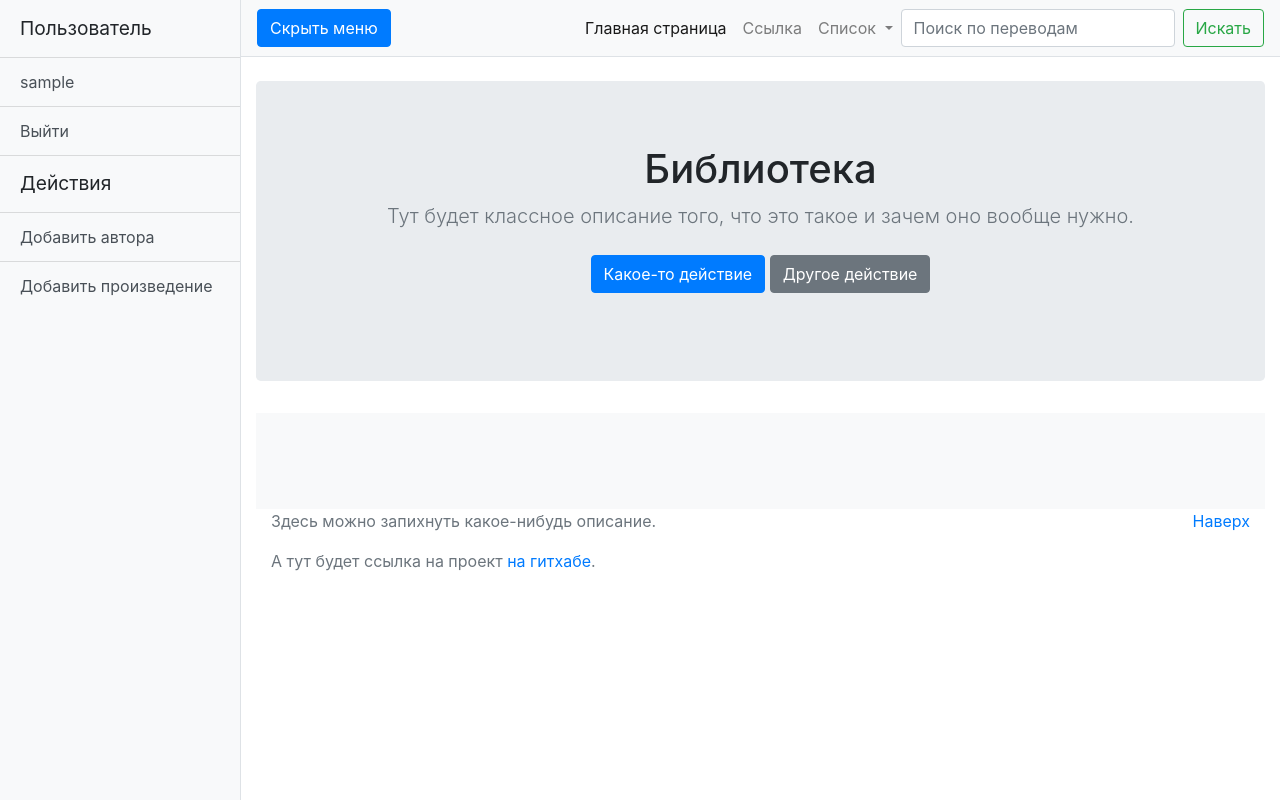
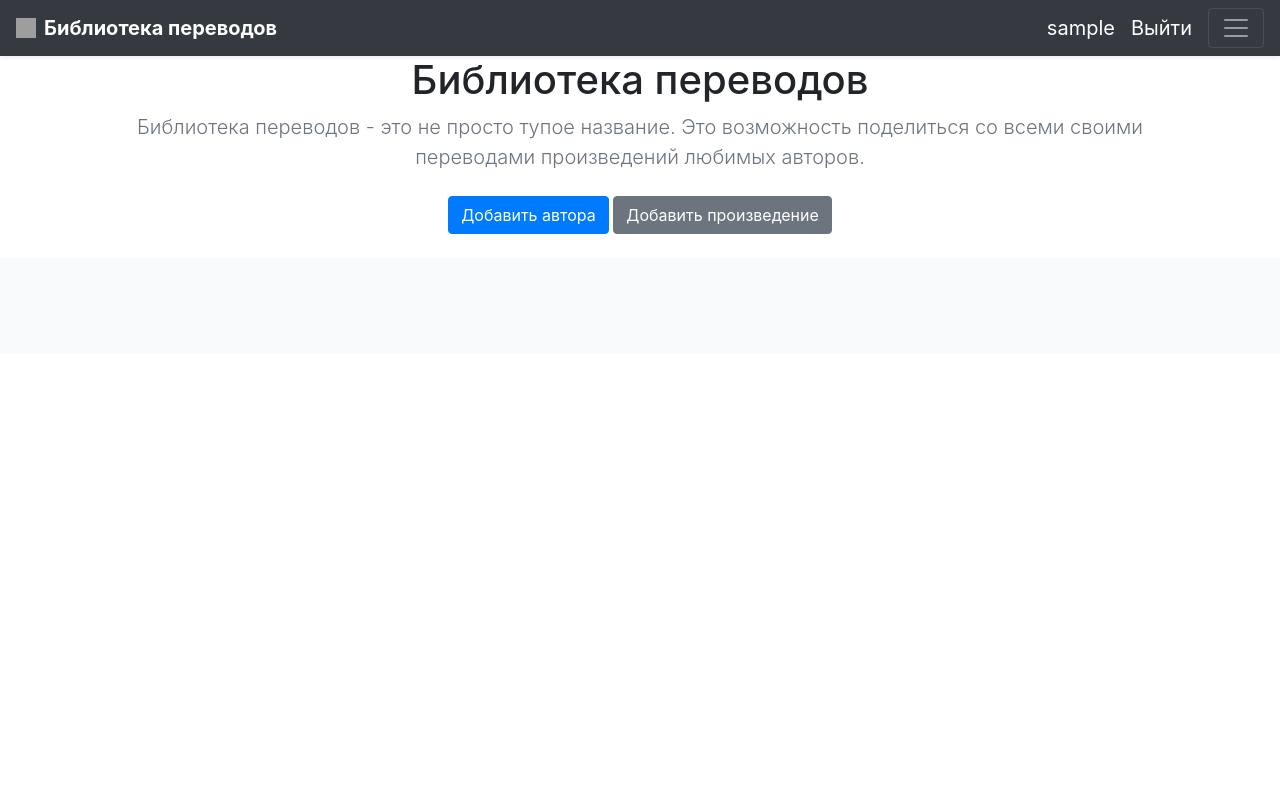
Before and after one commit to vnkrtv/web-library, a Django app: page / in a window 1280 px wide. Run offline with Django 3.2, Linux system fonts and the light colour scheme; the visitor is signed in with stand-in values (Sample User, id 1); data that the repository does not hold is empty; some libraries are stand-ins or nearby versions; grey boxes are pictures that could not be loaded.

Commit message:
Change app style
Rewrite base.html and other pages

```diff
--- a/library/main/models.py
+++ b/library/main/models.py
@@ -15,6 +15,9 @@ class Author(models.Model):
 
     def __repr__(self):
         return f'<Author: {self.name}>'
+
+    def __str__(self):
+        return self.name
 
     @staticmethod
     def get_names() -> list:
--- a/library/main/views.py
+++ b/library/main/views.py
@@ -86,10 +86,10 @@ def add_composition(request):
 @unauthenticated_user
 def show_compositions(request, author_id):
     info = {
-        'title': f'Произведения {Author.objects.get(id=author_id)} | Библиотека',
-        'info': author_id
+        'title': f'{Author.objects.get(id=author_id)} | Библиотека',
+        'compositions': Composition.get_by_author(author_id),
+        'author': Author.objects.get(id=author_id)
     }
-
     return render(request, 'main/show_compositions.html', info)
 
 
--- a/library/templates/main/base.html
+++ b/library/templates/main/base.html
@@ -29,85 +29,60 @@
   </head>
 
 <body>
-
-  <div class="d-flex" id="wrapper">
-
-    <!-- Sidebar -->
-    <div class="bg-light border-right" id="sidebar-wrapper">
-      <div class="sidebar-heading">Пользователь</div>
-      <div class="list-group list-group-flush">
-        <a href="#" class="list-group-item list-group-item-action bg-light">{{ user.username }}</a>
-        <a href="{% url 'main:login_page' %}" class="list-group-item list-group-item-action bg-light">Выйти</a>
-      </div>
-      <div class="sidebar-heading">Действия</div>
-      <div class="list-group list-group-flush">
-        <a href="{% url 'main:add_author' %}" class="list-group-item list-group-item-action bg-light">Добавить автора</a>
-        <a href="{% url 'main:add_composition' %}" class="list-group-item list-group-item-action bg-light">Добавить произведение</a>
-      </div>
-    </div>
-    <!-- /#sidebar-wrapper -->
-
-    <!-- Page Content -->
-    <div id="page-content-wrapper">
-
-      <nav class="navbar navbar-expand-lg navbar-light bg-light border-bottom">
-        <button class="btn btn-primary" id="menu-toggle">Скрыть меню</button>
-
-        <button class="navbar-toggler" type="button" data-toggle="collapse" data-target="#navbarSupportedContent" aria-controls="navbarSupportedContent" aria-expanded="false" aria-label="Toggle navigation">
-          <span class="navbar-toggler-icon"></span>
-        </button>
-
-        <div class="collapse navbar-collapse" id="navbarSupportedContent">
-          <ul class="navbar-nav ml-auto mt-2 mt-lg-0">
-            <li class="nav-item active">
-              <a class="nav-link" href="{% url 'main:index' %}">Главная страница <span class="sr-only">(current)</span></a>
-            </li>
-            <li class="nav-item">
-              <a class="nav-link" href="#">Ссылка</a>
-            </li>
-            <li class="nav-item dropdown">
-              <a class="nav-link dropdown-toggle" href="#" id="navbarDropdown" role="button" data-toggle="dropdown" aria-haspopup="true" aria-expanded="false">
-                Список
-              </a>
-              <div class="dropdown-menu dropdown-menu-right" aria-labelledby="navbarDropdown">
-                <a class="dropdown-item" href="#">Action</a>
-                <a class="dropdown-item" href="#">Another action</a>
-                <div class="dropdown-divider"></div>
-                <a class="dropdown-item" href="#">Something else here</a>
-              </div>
-            </li>
-          </ul>
+  <header>
+    <div class="collapse bg-dark" id="navbarHeader">
+      <div class="container">
+          <div class="row">
+            <div class="col-sm-8 col-md-7 py-4">
+              <h4 class="text-white">Поиск по всей библиотеке</h4>
+              <p class="text-muted">Поиск осуществляется по всем авторам и произведения, которые содержатся в базе библиотеки.</p>
+            </div>
+            <div class="col-sm-4 offset-md-1 py-4">
+              <form class="form-inline my-2 my-lg-0">
+                <input class="form-control mr-sm-2" type="text" placeholder="Поиск по переводам" aria-label="Search">
+                <button class="btn btn-outline-success my-2 my-sm-0" type="submit">Искать</button>
+              </form>
+            </div>
+          </div>
         </div>
-        <form class="form-inline my-2 my-lg-0">
-          <input class="form-control mr-sm-2" type="text" placeholder="Поиск по переводам" aria-label="Search">
-          <button class="btn btn-outline-success my-2 my-sm-0" type="submit">Искать</button>
-        </form>
-      </nav>
-
-      <div class="container-fluid">
-        <br>
-        {% block content %}
-        {% endblock content %}
       </div>
 
-    </div>
+      <div class="navbar navbar-dark bg-dark shadow-sm">
+        <div class="d-flex justify-content-between">
+          <a href="{% url 'main:index' %}" class="navbar-brand d-flex align-items-center">
+            <img src="/media/logo.png" width="20" height="20" class="mr-2">
+            <strong>Библиотека переводов</strong>
+          </a>
+        </div>
+        <div class="d-flex justify-content-between">
+          <a href="" class="navbar-brand d-flex align-items-center">{{ user.username }}</a>
+          <a href="{% url 'main:login_page' %}" class="navbar-brand d-flex align-items-center">Выйти</a>
+          <button class="navbar-toggler" type="button" data-toggle="collapse" data-target="#navbarHeader" aria-controls="navbarHeader" aria-expanded="false" aria-label="Toggle navigation">
+            <span class="navbar-toggler-icon"></span>
+          </button>
+        </div>
+      </div>
+    </header>
 
-    <!-- /#page-content-wrapper -->
+    <main role="main">
+    {% block content %}
+    {% endblock content %}
+    </main>
 
-  </div>
-  <!-- /#wrapper -->
+    <!--footer class="text-muted">
+      <div class="container">
+        <p class="float-right">
+          <a href="#">Наверх</a>
+        </p>
+        <p>Еще одно описание.<br>
+        И ссылка на проект <a href="https://github.com/LeadNess/web-library">на гитхабе</a>.</p>
+      </div>
+    </footer-->
 
   <!-- Bootstrap core JavaScript -->
   <script src="{% static 'vendor/jquery/jquery.min.js' %}"></script>
   <script src="{% static 'js/bootstrap.bundle.min.js' %}"></script>
 
-  <!-- Menu Toggle Script -->
-  <script>
-    $("#menu-toggle").click(function(e) {
-      e.preventDefault();
-      $("#wrapper").toggleClass("toggled");
-    });
-  </script>
 
 </body>
 
--- a/library/templates/main/main.html
+++ b/library/templates/main/main.html
@@ -1,13 +1,13 @@
 {% extends "main/base.html" %}
 
 {% block content %}
- 	<section class="jumbotron text-center">
+ 	<section class="text-center">
     <div class="container">
-          <h1 class="jumbotron-heading">Библиотека</h1>
-          <p class="lead text-muted">Тут будет классное описание того, что это такое и зачем оно вообще нужно.</p>
+      <h1 class="jumbotron-heading">Библиотека переводов</h1>
+      <p class="lead text-muted">Библиотека переводов - это не просто тупое название. Это возможность поделиться со всеми своими переводами произведений любимых авторов.</p>
       <p>
-            <a href="#" class="btn btn-primary my-2">Какое-то действие</a>
-            <a href="#" class="btn btn-secondary my-2">Другое действие</a>
+        <a href="{% url 'main:add_author' %}" class="btn btn-primary my-2">Добавить автора</a>
+        <a href="{% url 'main:add_composition' %}" class="btn btn-secondary my-2">Добавить произведение</a>
       </p>
     </div>
   </section>
@@ -21,9 +21,9 @@
         <div class="col-md-4">
           <div class="card mb-4 shadow-sm">
             {% if author.image %}
-                <img class="card-img-top" src="{{ author.image.url }}" height="400" alt="Card image cap">
+            <img class="card-img-top" src="{{ author.image.url }}" height="400" width="100" alt="Card image cap">
             {% else %}
-                <img class="card-img-top" src="/media/authors/unnamed.jpg" height="400" alt="Card image cap">
+            <img class="card-img-top" src="/media/authors/unnamed.jpg" height="400" width="100" alt="Card image cap">
             {% endif %}
             <div class="card-body">
               <p class="card-text">{{ author.name }}</p>
@@ -33,7 +33,6 @@
                   <a href="{% url 'main:show_compositions' author.id %}" class="btn btn-sm btn-outline-secondary">Произведения</a>
                   <a href="{% url 'main:add_translation' author.id %}" class="btn btn-sm btn-outline-secondary">Добавить перевод</a>
                 </div>
-                    <small class="text-muted">9 mins</small>
               </div>
             </div>
           </div>
@@ -44,14 +43,4 @@
 
     </div>
   </div>
-
-    <footer class="text-muted">
-      <div class="container">
-        <p class="float-right">
-          <a href="#">Наверх</a>
-        </p>
-        <p>Здесь можно запихнуть какое-нибудь описание.</p>
-        <p>А тут будет ссылка на проект <a href="https://github.com/LeadNess/web-library">на гитхабе</a>.</p>
-      </div>
-    </footer>
 {% endblock %}
```
Also changed, not shown: library/templates/main/add_author.html (+17 -3 lines), library/templates/main/add_composition.html (+19 -4 lines), library/templates/main/add_translation.html (+16 -4 lines), library/templates/main/show_compositions.html (+27 -1 lines). Lines whose indentation alone changed are shown as unchanged.
